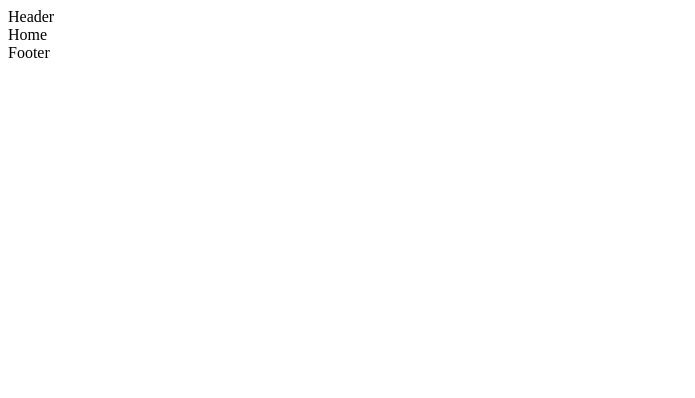
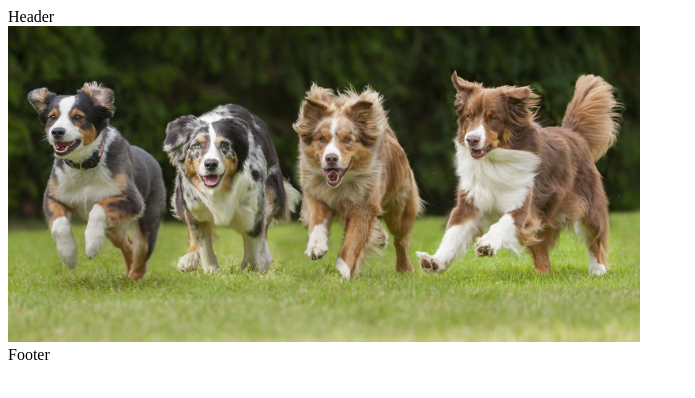
Before and after one commit to EmmaOlsson/hunddagis, a React (Create React App) app: page / in a window 1280 px wide. Shown: the top 398 px of the page, without its empty margins (0-695 px from the left). Built offline with nearby package versions, Linux system fonts and the light colour scheme.

Commit message:
graphics

```diff
--- /dev/null
+++ b/src/css/homescreen.module.css
@@ -0,0 +1,5 @@
+
+.mainImg {
+    width: 50%;
+
+}
--- a/src/screens/HomeScreen.js
+++ b/src/screens/HomeScreen.js
@@ -1,7 +1,15 @@
 import React from 'react';
 
+import Styles from '../css/homescreen.module.css';
+
+import happyDogsImg from '../../src/assets/graphics/happy-dogs.jpg';
+
 const HomeScreen = () => {
-  return <div>Home</div>;
+  return (
+    <section>
+      <img className={Styles.mainImg} src={happyDogsImg} alt="picture-of-happy-dogs" ></img>
+    </section>
+  )
 };
 
 export default HomeScreen;
```
Also changed, not shown: src/assets/graphics/happy-dogs.jpg (added).
